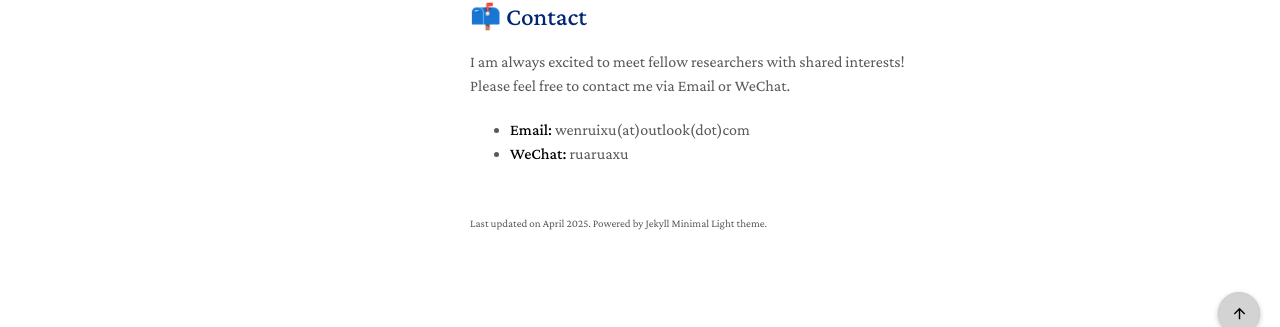
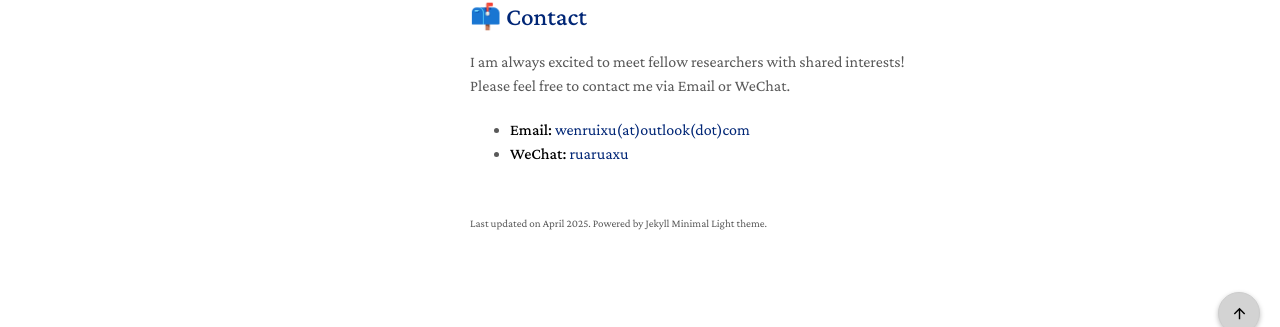
Before and after one commit to ruaruaxu/ruaruaxu.github.io, a Jekyll site: the page built from index.md, in a window 1280 px wide and 900 px high, scrolled down 3638 px. Shown: the part 546-873 px from the top of the window. Built offline with Jekyll 4.4.1, drawn with Linux system fonts in a browser that asks for light colours; a style sheet for code colours, icons or effects is not loaded.

Commit message:
Update index.md

```diff
--- a/index.md
+++ b/index.md
@@ -145,7 +145,7 @@ Please see [Google Scholar](https://scholar.google.com/citations?user=wrPOVnkAAA
 I am always excited to meet fellow researchers with shared interests!<br>
 Please feel free to contact me via Email or WeChat.
 
-- **Email:** wenruixu(at)outlook(dot)com
-- **WeChat:** ruaruaxu
+- **Email:** <font color="#002676">wenruixu(at)outlook(dot)com</font>
+- **WeChat:** <font color="#002676">ruaruaxu<font>
 
 <script type='text/javascript' id='clustrmaps' src='//cdn.clustrmaps.com/map_v2.js?cl=98acd7&w=a&t=tt&d=rb3p-HLpB7vIKlMArS_N1cPimHsZnd9RNzFFiMPkdw8&co=ffffff&ct=002676'></script>
```
